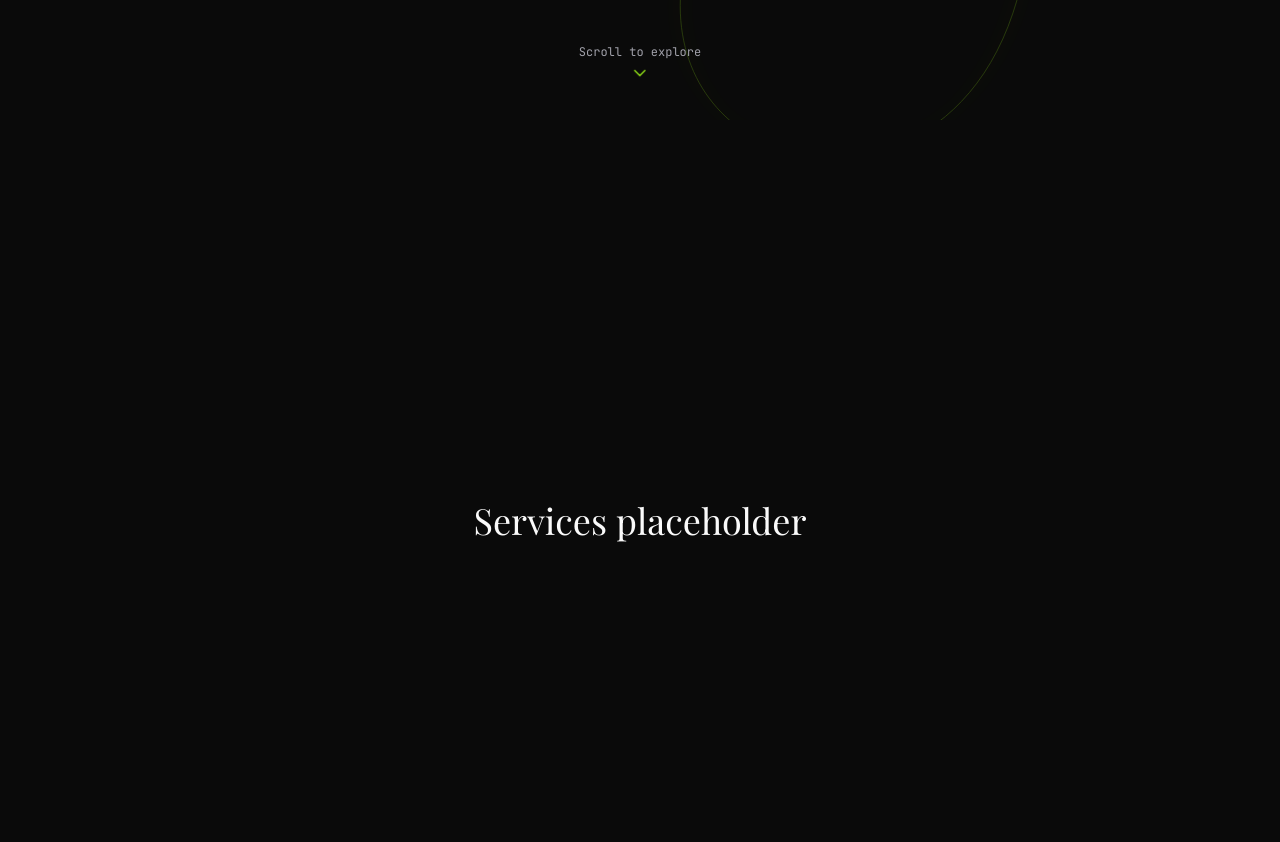
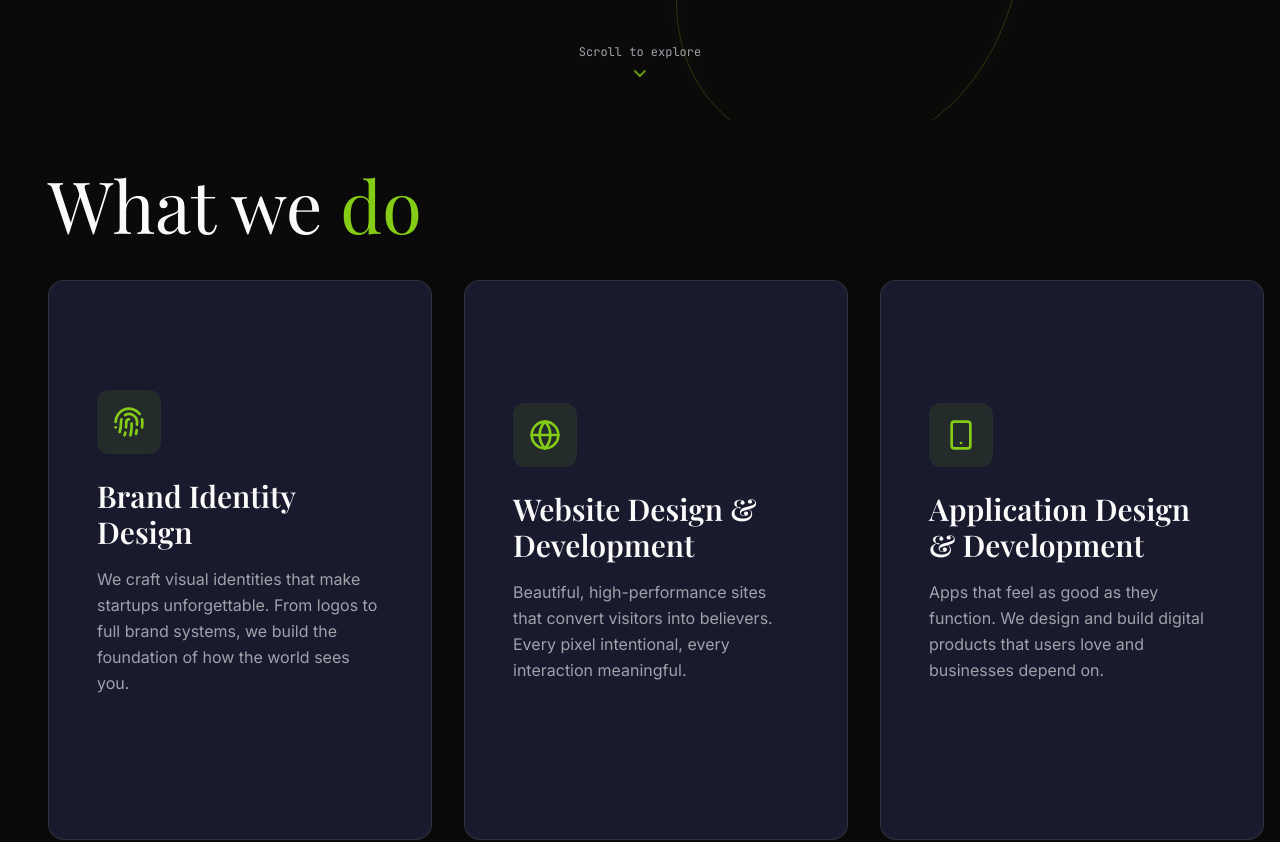
Before and after one commit to ahmed-tarek-salem/stamp, a React (Vite) app: page / in a window 1280 px wide. Shown: the part 680-1522 px from the top of the page. Built offline with nearby package versions, Linux system fonts and the light colour scheme.

Commit message:
feat: add services section with horizontal scroll, pinned animation, and mobile fallback

```diff
--- a/src/App.jsx
+++ b/src/App.jsx
@@ -2,6 +2,7 @@ import SmoothScroll from "./components/layout/SmoothScroll";
 import CustomCursor from "./components/layout/CustomCursor";
 import Navbar from "./components/layout/Navbar";
 import Hero from "./components/sections/Hero";
+import Services from "./components/sections/Services";
 
 function App() {
   return (
@@ -10,9 +11,7 @@ function App() {
       <Navbar />
       <main>
         <Hero />
-        <div id="services" className="h-screen flex items-center justify-center">
-          <h2 className="font-display text-4xl text-white">Services placeholder</h2>
-        </div>
+        <Services />
         <div id="about" className="h-screen flex items-center justify-center">
           <h2 className="font-display text-4xl text-white">About placeholder</h2>
         </div>
--- /dev/null
+++ b/src/components/sections/Services.jsx
@@ -0,0 +1,119 @@
+import { useRef } from "react";
+import { useGsap, gsap } from "../../hooks/useGsap";
+import { useMediaQuery } from "../../hooks/useMediaQuery";
+import { SERVICES } from "../../constants/content";
+import { Fingerprint, Globe, Smartphone } from "lucide-react";
+import SectionTitle from "../ui/SectionTitle";
+
+const ICON_MAP = {
+  Fingerprint,
+  Globe,
+  Smartphone,
+};
+
+function ServiceCard({ service, index }) {
+  const Icon = ICON_MAP[service.icon];
+
+  return (
+    <div className="group flex h-[70vh] w-[80vw] shrink-0 flex-col justify-center rounded-2xl border border-white/10 bg-midnight-light p-8 transition-colors hover:border-lime/30 md:w-[40vw] md:p-12 lg:w-[30vw]">
+      <div className="mb-6 flex h-16 w-16 items-center justify-center rounded-xl bg-lime/10">
+        <Icon className="text-lime" size={32} />
+      </div>
+      <h3 className="font-display text-2xl font-semibold text-white md:text-3xl">
+        {service.title}
+      </h3>
+      <p className="mt-4 font-body text-base leading-relaxed text-gray">
+        {service.description}
+      </p>
+      <div className="mt-8 h-[2px] w-0 bg-lime transition-all duration-500 group-hover:w-full" />
+    </div>
+  );
+}
+
+export default function Services() {
+  const sectionRef = useRef(null);
+  const trackRef = useRef(null);
+  const lineRef = useRef(null);
+  const isMobile = useMediaQuery("(max-width: 767px)");
+
+  useGsap(() => {
+    if (isMobile) return;
+
+    const track = trackRef.current;
+    const totalScroll = track.scrollWidth - window.innerWidth;
+
+    gsap.to(track, {
+      x: -totalScroll,
+      ease: "none",
+      scrollTrigger: {
+        trigger: sectionRef.current,
+        start: "top top",
+        end: () => `+=${totalScroll}`,
+        pin: true,
+        scrub: 1,
+        anticipatePin: 1,
+      },
+    });
+
+    gsap.fromTo(
+      lineRef.current,
+      { scaleX: 0 },
+      {
+        scaleX: 1,
+        ease: "none",
+        scrollTrigger: {
+          trigger: sectionRef.current,
+          start: "top top",
+          end: () => `+=${totalScroll}`,
+          scrub: 1,
+        },
+      }
+    );
+  }, [isMobile]);
+
+  if (isMobile) {
+    return (
+      <section id="services" className="bg-midnight px-6 py-24">
+        <SectionTitle className="mb-12">
+          What we <span className="text-lime">do</span>
+        </SectionTitle>
+        <div className="flex flex-col gap-6">
+          {SERVICES.map((service, i) => (
+            <ServiceCard key={i} service={service} index={i} />
+          ))}
+        </div>
+      </section>
+    );
+  }
+
+  return (
+    <section
+      id="services"
+      ref={sectionRef}
+      className="relative h-screen overflow-hidden bg-midnight"
+    >
+      <div className="absolute top-12 left-6 z-10 md:left-12">
+        <SectionTitle>
+          What we <span className="text-lime">do</span>
+        </SectionTitle>
+      </div>
+
+      <div
+        ref={lineRef}
+        className="absolute top-32 left-0 z-10 h-[2px] w-full origin-left bg-lime/20"
+      />
+
+      <div
+        ref={trackRef}
+        className="flex h-full items-center gap-8 px-12 pt-20"
+        style={{ width: "fit-content" }}
+      >
+        {SERVICES.map((service, i) => (
+          <ServiceCard key={i} service={service} index={i} />
+        ))}
+        {/* Spacer card for scroll room */}
+        <div className="w-[10vw] shrink-0" />
+      </div>
+    </section>
+  );
+}
```
